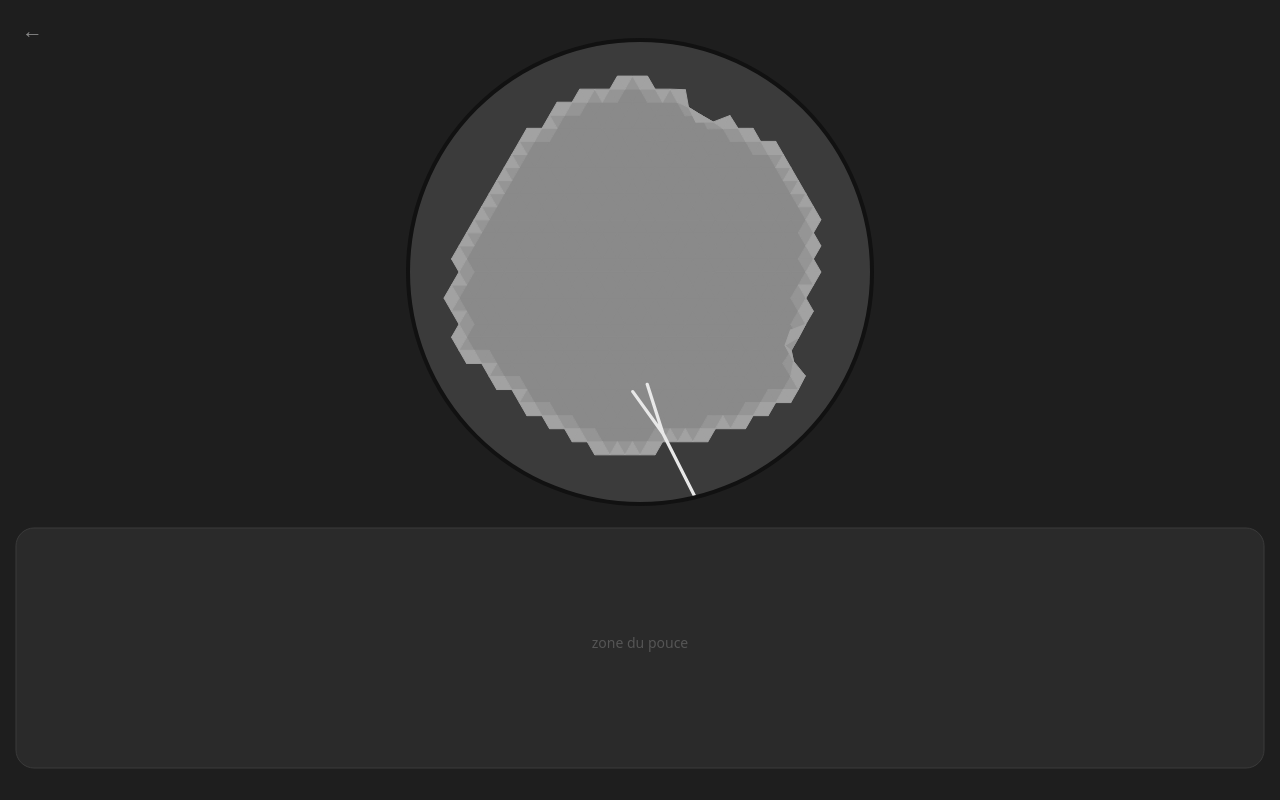
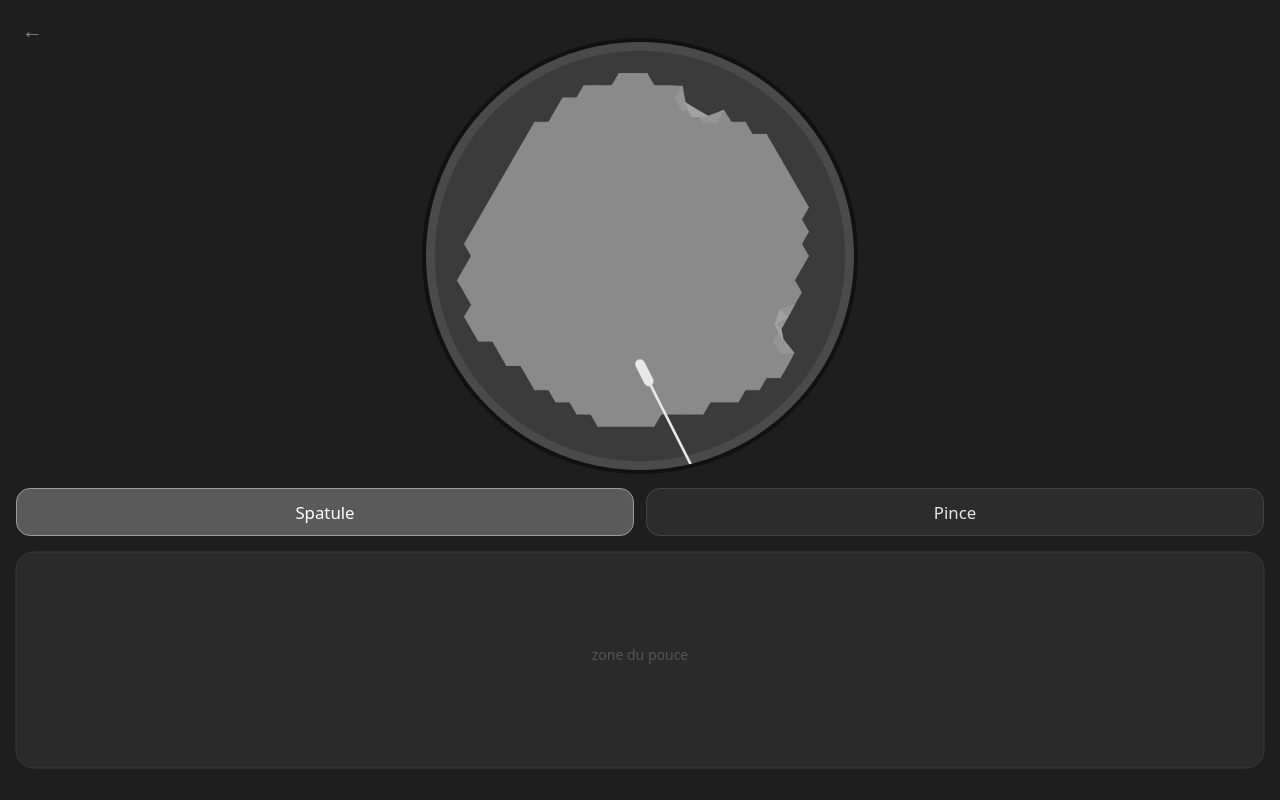
Before and after one commit to cyrilretab-maker/Satisfapp, a website built with Vite: page index.html in a window 1280 px wide. Both pictures are taken after a click on the link "Le bouchon". Built offline with nearby package versions, Linux system fonts and the light colour scheme.

Commit message:
Lot 2 : écran (boutons d'outil, spatule, paroi, rougeur, sursaut, vibration), journal
Co-Authored-By: Claude Opus 5.5 <noreply@anthropic.com>

```diff
--- a/src/jeu/dessin.ts
+++ b/src/jeu/dessin.ts
@@ -1,13 +1,15 @@
-// Affichage en formes grises (lots 1 à 3). Il ne fait que lire l'état du moteur.
+// Affichage en formes grises (lots 1 à 3). Il ne fait que lire l'état du moteur et de la peau.
 
-import type { Simulation } from '../matiere/moteur';
+import { RAYON_PAROI, type Simulation } from '../matiere/moteur';
 import type { Disposition } from './ecran';
+import type { Peau } from './peau';
 
 const COULEURS = {
   page: '#1e1e1e',
-  fond: '#3b3b3b', // le fond du conduit
+  fond: '#3b3b3b', // le fond du conduit, derrière le bouchon
+  paroi: '#4a4a4a', // la paroi du conduit, tout autour
   bordVue: '#111',
-  // Matière, de « collée partout » à « décollée » (un peu plus claire)
+  // Matière, de « collée partout » (foncé) à « décollée » (clair)
   matiere: ['#8a8a8a', '#959595', '#a2a2a2', '#b0b0b0'],
   fil: '#a8a8a8',
   outil: '#e8e8e8',
@@ -17,12 +19,26 @@ const COULEURS = {
   paveTexte: '#555',
 };
 
-export function dessiner(ctx: CanvasRenderingContext2D, sim: Simulation, d: Disposition): void {
-  const { cx, cy, rayon: R } = d;
+export interface OptionsDessin {
+  temps: number; // secondes (horloge de la page)
+  dureeRougeur: number; // secondes
+  sursaut: number; // amplitude en pixels (0 = coupé)
+}
+
+export function dessiner(
+  ctx: CanvasRenderingContext2D,
+  sim: Simulation,
+  d: Disposition,
+  peau: Peau,
+  o: OptionsDessin,
+): void {
+  const R = d.rayon;
+  const [sx, sy] = peau.sursaut(o.temps, o.sursaut);
+  const cx = d.cx + sx;
+  const cy = d.cy + sy;
   ctx.fillStyle = COULEURS.page;
   ctx.fillRect(0, 0, d.largeur, d.hauteur);
 
-  {
   const p = d.pave;
   ctx.fillStyle = COULEURS.pave;
   ctx.strokeStyle = COULEURS.paveBord;
@@ -35,21 +51,38 @@ export function dessiner(ctx: CanvasRenderingContext2D, sim: Simulation, d: Disp
   ctx.font = '14px system-ui, sans-serif';
   ctx.textAlign = 'center';
   ctx.fillText('zone du pouce', p.x + p.l / 2, p.y + p.h / 2);
-  }
 
-  // La vue ronde
+  // La vue ronde : la paroi tout autour, le fond au milieu.
   ctx.save();
   ctx.beginPath();
   ctx.arc(cx, cy, R, 0, Math.PI * 2);
+  ctx.fillStyle = COULEURS.paroi;
+  ctx.fill();
+  ctx.clip();
+  ctx.beginPath();
+  ctx.arc(cx, cy, R * RAYON_PAROI, 0, Math.PI * 2);
   ctx.fillStyle = COULEURS.fond;
   ctx.fill();
-  ctx.clip();
+
+  // Les rougeurs laissées par les contacts avec la peau.
+  for (const r of peau.rougeurs) {
+    const force = peau.intensite(r, o.temps, o.dureeRougeur);
+    if (force <= 0) continue;
+    const gx = cx + r.x * R;
+    const gy = cy + r.y * R;
+    const g = ctx.createRadialGradient(gx, gy, 0, gx, gy, R * 0.12);
+    g.addColorStop(0, `rgba(190, 70, 70, ${0.55 * force})`);
+    g.addColorStop(1, 'rgba(190, 70, 70, 0)');
+    ctx.fillStyle = g;
+    ctx.fillRect(gx - R * 0.12, gy - R * 0.12, R * 0.24, R * 0.24);
+  }
 
   const X = (i: number) => cx + sim.x[i] * R;
   const Y = (i: number) => cy + sim.y[i] * R;
   const b = sim.b;
+  const tient = (i: number) => (sim.estLibre(i) ? 0 : 1);
 
-  // Triangles de matière, regroupés par teinte (selon combien de leurs coins sont encore collés).
+  // Triangles de matière, regroupés par teinte (selon combien de leurs coins tiennent encore).
   const chemins = COULEURS.matiere.map(() => new Path2D());
   const nt = b.triangles.length / 3;
   for (let t = 0; t < nt; t++) {
@@ -57,8 +90,7 @@ export function dessiner(ctx: CanvasRenderingContext2D, sim: Simulation, d: Disp
     const c = b.triangles[3 * t + 1];
     const e = b.triangles[3 * t + 2];
     if (sim.sorti[a] || sim.sorti[c] || sim.sorti[e] || !sim.triangleIntact(t)) continue;
-    const decolles = 3 - (sim.colleAuFond[a] + sim.colleAuFond[c] + sim.colleAuFond[e]);
-    const ch = chemins[decolles];
+    const ch = chemins[3 - (tient(a) + tient(c) + tient(e))];
     ch.moveTo(X(a), Y(a));
     ch.lineTo(X(c), Y(c));
     ch.lineTo(X(e), Y(e));
@@ -91,8 +123,11 @@ export function dessiner(ctx: CanvasRenderingContext2D, sim: Simulation, d: Disp
   ctx.lineCap = 'round';
   ctx.stroke(fils);
 
-  // La pince
-  dessinerPince(ctx, cx + sim.outil.x * R, cy + sim.outil.y * R, sim.outil.ferme, R);
+  // L'outil
+  const ox = cx + sim.outil.x * R;
+  const oy = cy + sim.outil.y * R;
+  if (sim.outil.type === 'spatule') dessinerSpatule(ctx, ox, oy, R);
+  else dessinerPince(ctx, ox, oy, sim.outil.ferme, R);
   ctx.restore();
 
   // Bord sombre de la vue
@@ -103,10 +138,12 @@ export function dessiner(ctx: CanvasRenderingContext2D, sim: Simulation, d: Disp
   ctx.stroke();
 }
 
+const MANCHE: [number, number] = [0.45, 0.89]; // direction du manche (vers le bas, un peu à droite)
+
 /** Une pince vue de face : deux mors qui viennent d'en bas à droite. Ouverte ou fermée. */
 function dessinerPince(ctx: CanvasRenderingContext2D, x: number, y: number, ferme: boolean, R: number): void {
   const longueur = R * 0.22;
-  const [dx, dy] = [0.45, 0.89]; // direction du manche (vers le bas, un peu à droite)
+  const [dx, dy] = MANCHE;
   const [nx, ny] = [-dy, dx];
   const ouverture = ferme ? R * 0.006 : R * 0.035;
   ctx.strokeStyle = ferme ? COULEURS.outilFerme : COULEURS.outil;
@@ -120,3 +157,21 @@ function dessinerPince(ctx: CanvasRenderingContext2D, x: number, y: number, ferm
   ctx.lineTo(x + dx * R * 2, y + dy * R * 2);
   ctx.stroke();
 }
+
+/** Une spatule : une petite lame plate et arrondie au bout d'une tige fine. */
+function dessinerSpatule(ctx: CanvasRenderingContext2D, x: number, y: number, R: number): void {
+  const [dx, dy] = MANCHE;
+  const lame = R * 0.09;
+  ctx.strokeStyle = COULEURS.outil;
+  ctx.lineCap = 'round';
+  ctx.lineWidth = Math.max(5, R * 0.045);
+  ctx.beginPath();
+  ctx.moveTo(x, y);
+  ctx.lineTo(x + dx * lame, y + dy * lame);
+  ctx.stroke();
+  ctx.lineWidth = Math.max(2, R * 0.012);
+  ctx.beginPath();
+  ctx.moveTo(x + dx * lame, y + dy * lame);
+  ctx.lineTo(x + dx * R * 2, y + dy * R * 2);
+  ctx.stroke();
+}
--- a/src/jeu/ecran.ts
+++ b/src/jeu/ecran.ts
@@ -1,5 +1,12 @@
-// Disposition de l'écran de jeu, en portrait : la vue ronde en haut, la zone du pouce en bas.
-// (Mode « pavé tactile », choisi par Cyril au lot 1.)
+// Disposition de l'écran de jeu, en portrait : la vue ronde en haut, les deux boutons d'outil,
+// puis la zone du pouce en bas. (Mode « pavé tactile », choisi par Cyril au lot 1.)
+
+export interface Rectangle {
+  x: number;
+  y: number;
+  l: number;
+  h: number;
+}
 
 export interface Disposition {
   largeur: number;
@@ -7,22 +14,26 @@ export interface Disposition {
   cx: number; // centre de la vue ronde (pixels)
   cy: number;
   rayon: number; // rayon de la vue ronde (pixels)
-  pave: { x: number; y: number; l: number; h: number };
+  boutons: Rectangle; // la rangée des deux boutons d'outil
+  pave: Rectangle;
 }
 
 const MARGE = 16;
+const HAUTEUR_BOUTONS = 48;
 
 export function disposer(largeur: number, hauteur: number): Disposition {
-  const rayon = Math.max(60, Math.min((largeur - 2 * MARGE) / 2, hauteur * 0.29));
+  const rayon = Math.max(60, Math.min((largeur - 2 * MARGE) / 2, hauteur * 0.27));
   const cy = MARGE + 24 + rayon;
-  const haut = cy + rayon + MARGE * 1.5;
+  const yBoutons = cy + rayon + MARGE;
+  const yPave = yBoutons + HAUTEUR_BOUTONS + MARGE;
   return {
     largeur,
     hauteur,
     cx: largeur / 2,
     cy,
     rayon,
-    pave: { x: MARGE, y: haut, l: largeur - 2 * MARGE, h: Math.max(80, hauteur - haut - MARGE * 2) },
+    boutons: { x: MARGE, y: yBoutons, l: largeur - 2 * MARGE, h: HAUTEUR_BOUTONS },
+    pave: { x: MARGE, y: yPave, l: largeur - 2 * MARGE, h: Math.max(80, hauteur - yPave - MARGE * 2) },
   };
 }
 
--- /dev/null
+++ b/src/jeu/peau.ts
@@ -0,0 +1,41 @@
+// L'état de la peau du conduit : les rougeurs laissées par les contacts, et le sursaut de l'image.
+// Toucher la peau se remarque, mais ne punit pas : la rougeur s'estompe seule.
+
+export interface Rougeur {
+  x: number; // position dans la vue (rayon 1)
+  y: number;
+  debut: number; // secondes
+}
+
+const ROUGEURS_MAX = 60;
+const DUREE_SURSAUT = 0.35; // secondes
+
+export class Peau {
+  rougeurs: Rougeur[] = [];
+  private debutSursaut = -Infinity;
+
+  /** Un contact avec la paroi à cet endroit, à cet instant. */
+  toucher(x: number, y: number, temps: number): void {
+    this.rougeurs.push({ x, y, debut: temps });
+    if (this.rougeurs.length > ROUGEURS_MAX) this.rougeurs.shift();
+    this.debutSursaut = temps;
+  }
+
+  /** Force de la rougeur, de 1 (toute fraîche) à 0 (disparue). */
+  intensite(r: Rougeur, temps: number, duree: number): number {
+    return Math.max(0, 1 - (temps - r.debut) / Math.max(0.1, duree));
+  }
+
+  /** Oublie les rougeurs disparues. */
+  nettoyer(temps: number, duree: number): void {
+    this.rougeurs = this.rougeurs.filter((r) => this.intensite(r, temps, duree) > 0);
+  }
+
+  /** Décalage de l'image (pixels) pendant le sursaut ; 0 si l'amplitude est coupée. */
+  sursaut(temps: number, amplitude: number): [number, number] {
+    const t = temps - this.debutSursaut;
+    if (amplitude <= 0 || t < 0 || t > DUREE_SURSAUT) return [0, 0];
+    const force = amplitude * Math.exp(-t / (DUREE_SURSAUT / 3));
+    return [force * Math.sin(t * 95), force * Math.cos(t * 70)];
+  }
+}
--- a/src/main.ts
+++ b/src/main.ts
@@ -31,7 +31,7 @@ function router(): void {
   quitterPage?.();
   quitterPage = undefined;
   if (location.hash === '#jeu') {
-    quitterPage = afficherJeu(racine, reglages, son);
+    quitterPage = afficherJeu(racine, reglages, son, vibration);
   } else if (location.hash === '#test') {
     quitterPage = afficherTestVibration(racine, reglages, vibration, son);
   } else {
--- a/src/pages/accueil.ts
+++ b/src/pages/accueil.ts
@@ -2,7 +2,7 @@ export function afficherAccueil(racine: HTMLElement): void {
   racine.innerHTML = `
     <section class="page accueil">
       <h1>Satisfapp</h1>
-      <p class="sous-titre">Matière brute — lot 1</p>
+      <p class="sous-titre">Spatule et paroi — lot 2</p>
       <a class="gros-bouton" href="#jeu">Le bouchon</a>
       <a class="lien-discret" href="#test">Test vibration et son</a>
     </section>`;
--- a/src/pages/jeu.ts
+++ b/src/pages/jeu.ts
@@ -1,31 +1,47 @@
-// Page du bouchon (lot 1) : matière brute en gris, pince, deux modes de commande.
+// Page du bouchon : matière en gris, spatule et pince, paroi sensible (lots 1 et 2).
 
 import type { Reglages } from '../reglages/reglages';
 import { definirActionsPanneau } from '../reglages/panneau';
 import { genererBouchon } from '../matiere/bouchon';
 import { nouvelleGraine } from '../matiere/hasard';
-import { Simulation } from '../matiere/moteur';
+import { Simulation, type TypeOutil } from '../matiere/moteur';
 import { lireParamsBouchon, lireParamsMatiere } from '../matiere/parametres';
 import type { CoucheSon } from '../sensations/son';
+import type { CoucheVibration } from '../sensations/vibration';
 import { brancherCommande } from '../jeu/commande';
 import { dessiner } from '../jeu/dessin';
 import { disposer, type Disposition } from '../jeu/ecran';
+import { Peau } from '../jeu/peau';
 
 /** Affiche la page et renvoie la fonction qui l'arrête quand on la quitte. */
-export function afficherJeu(racine: HTMLElement, reglages: Reglages, son: CoucheSon): () => void {
+export function afficherJeu(
+  racine: HTMLElement,
+  reglages: Reglages,
+  son: CoucheSon,
+  vibration: CoucheVibration,
+): () => void {
   racine.innerHTML = `
     <section class="jeu">
       <canvas class="jeu-toile"></canvas>
       <a class="jeu-retour" href="#">←</a>
+      <div class="jeu-outils">
+        <button data-outil="spatule">Spatule</button>
+        <button data-outil="pince">Pince</button>
+      </div>
       <button class="jeu-nouveau" hidden>Nouveau bouchon</button>
     </section>`;
   const toile = racine.querySelector<HTMLCanvasElement>('.jeu-toile')!;
   const ctx = toile.getContext('2d')!;
   const boutonNouveau = racine.querySelector<HTMLButtonElement>('.jeu-nouveau')!;
+  const rangeeOutils = racine.querySelector<HTMLElement>('.jeu-outils')!;
+  const boutonsOutil = [...rangeeOutils.querySelectorAll<HTMLButtonElement>('button')];
 
   let graine = nouvelleGraine();
   let sim = creer(graine);
+  let peau = new Peau();
   let dispo: Disposition = mettreEnPage();
+  let outil: TypeOutil = 'spatule'; // on commence par chercher où passer dessous
+  choisir(outil);
 
   function creer(g: number): Simulation {
     return new Simulation(genererBouchon(g, lireParamsBouchon(reglages)), lireParamsMatiere(reglages));
@@ -40,15 +56,31 @@ export function afficherJeu(racine: HTMLElement, reglages: Reglages, son: Couche
     toile.style.width = `${l}px`;
     toile.style.height = `${h}px`;
     ctx.setTransform(ratio, 0, 0, ratio, 0, 0);
-    return disposer(l, h);
+    const d = disposer(l, h);
+    Object.assign(rangeeOutils.style, {
+      left: `${d.boutons.x}px`,
+      top: `${d.boutons.y}px`,
+      width: `${d.boutons.l}px`,
+      height: `${d.boutons.h}px`,
+    });
+    return d;
+  }
+
+  function choisir(type: TypeOutil) {
+    outil = type;
+    sim.choisirOutil(type);
+    for (const b of boutonsOutil) b.classList.toggle('actif', b.dataset.outil === type);
   }
 
   function relancer(g: number) {
     graine = g;
     sim = creer(g);
+    peau = new Peau();
+    choisir('spatule');
     boutonNouveau.hidden = true;
   }
 
+  for (const b of boutonsOutil) b.addEventListener('click', () => choisir(b.dataset.outil as TypeOutil));
   definirActionsPanneau(() => [
     { libelle: 'Nouveau bouchon', faire: () => relancer(nouvelleGraine()) },
     { libelle: `Rejouer le même bouchon (n° ${graine})`, faire: () => relancer(graine) },
@@ -73,17 +105,25 @@ export function afficherJeu(racine: HTMLElement, reglages: Reglages, son: Couche
   let avant = performance.now();
   const image = (maintenant: number) => {
     if (!actif) return;
+    const temps = maintenant / 1000;
     sim.avancer((maintenant - avant) / 1000);
+    avant = maintenant;
     // Poignée d'inspection pour les vérifications automatiques (invisible en jeu).
-    (window as unknown as { satisfapp: unknown }).satisfapp = { sim, dispo };
-    avant = maintenant;
+    (window as unknown as { satisfapp: unknown }).satisfapp = { sim, dispo, peau };
     for (const e of sim.prendreEvenements()) {
       if (e.type === 'pinceFermee' && reglages.oui('general.son')) {
         son.jouerTics([0], reglages.nombre('general.volume') / 100);
       }
+      if (e.type === 'paroiTouchee') {
+        peau.toucher(e.x, e.y, temps);
+        const duree = reglages.nombre('paroi.vibration');
+        if (reglages.oui('general.vibration') && duree > 0) vibration.jouer([duree]);
+      }
     }
+    const dureeRougeur = reglages.nombre('paroi.rougeur');
+    peau.nettoyer(temps, dureeRougeur);
     if (sim.pointsRestants() === 0) boutonNouveau.hidden = false;
-    dessiner(ctx, sim, dispo);
+    dessiner(ctx, sim, dispo, peau, { temps, dureeRougeur, sursaut: reglages.nombre('paroi.sursaut') });
     requestAnimationFrame(image);
   };
   requestAnimationFrame(image);
@@ -92,6 +132,7 @@ export function afficherJeu(racine: HTMLElement, reglages: Reglages, son: Couche
     actif = false;
     debrancher();
     arreterEcoute();
+    vibration.arreter();
     window.removeEventListener('resize', surRedimension);
     definirActionsPanneau(() => []);
   };
--- a/src/style.css
+++ b/src/style.css
@@ -116,3 +116,6 @@ h1 { margin: 0; font-weight: 600; }
   font-size: 1.2rem;
   padding: 18px 28px;
 }
+.jeu-outils { position: fixed; display: flex; gap: 12px; }
+.jeu-outils button { flex: 1; font-size: 1.05rem; padding: 0; }
+.jeu-outils button.actif { background: #5a5a5a; border-color: #9a9a9a; color: #fff; }
```
Also changed, not shown: JOURNAL.md (+27 -5 lines), tests/peau.test.ts (added, +25 -0 lines). Lines whose indentation alone changed are shown as unchanged.
